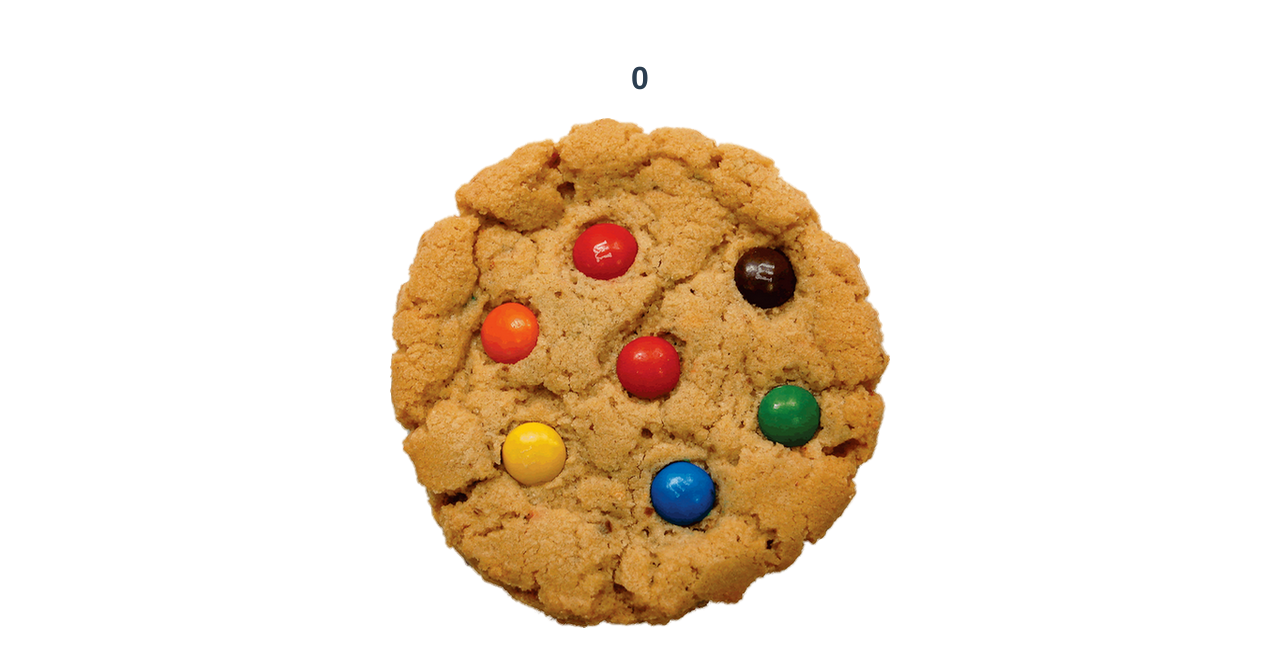
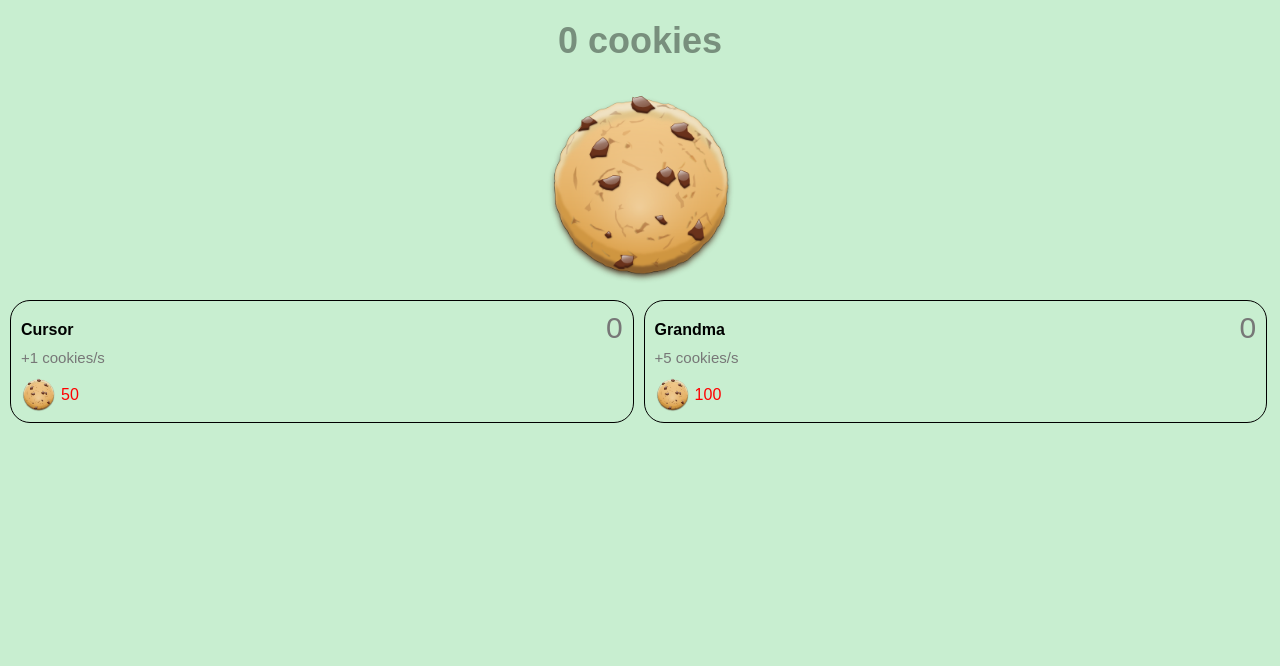
Before and after one commit to oxyden27/iim-cookieclicker-marie, a Vue app: page / in a window 1280 px wide. Shown: the top 666 px of the page. Built offline with nearby package versions, Linux system fonts and the light colour scheme.

Commit message:
Librairie + Cursor + GrandMa + localstorage

```diff
--- a/src/App.vue
+++ b/src/App.vue
@@ -1,7 +1,7 @@
 <template>
   <div id="app">
     <Cookies msg="Welcome to Your Cookie Clicker"/>
-    <Shop></Shop>
+    <Shop v-for="product in products" :product="product" :key="product.name" />
   </div>
 </template>
 
@@ -14,23 +14,62 @@
   components: {
     Cookies,
     Shop
-  }
+  },
+    computed: {
+      products: function(){
+          return this.$store ? this.$store.state.products.products : null
+      }
+    }
 };
 </script>
 
 <style lang="scss">
 
-.cookie_img{
-  width: 200px;
-  max-width: 200px;
-}
+  body{
+    margin: 0px;
+    width: 100%;
+    height: 100vh;
+    overflow-x: auto;
+    overflow-y: hidden;
+  }
 
-#app {
-  font-family: "Avenir", Helvetica, Arial, sans-serif;
-  -webkit-font-smoothing: antialiased;
-  -moz-osx-font-smoothing: grayscale;
-  text-align: center;
-  color: #2c3e50;
-  margin-top: 60px;
-}
+  #app {
+    height: 100%;
+    background: #c8eed0;
+    font-family: 'Quicksand', sans-serif;
+    overflow: hidden;
+  }
+  h1 {
+    font-size: 36px;
+    font-weight: bold;
+    line-height: 60px;
+    color: #3e606f;
+  }
+  .btn-main {
+    border: solid 3px #3e606f;
+    background: transparent;
+    color: #3e606f;
+    padding: 15px 30px;
+    font-size: 20px;
+    border-radius: 9999px;
+    transition: all .2s;
+  }
+  .btn-main:hover {
+    background: #3e606f;
+    color: white;
+    padding: 15px 30px;
+    font-size: 20px;
+    border-radius: 9999px;
+    cursor: pointer;
+  }
+  .scale-up {
+    transform: scale(1.5);
+  }
 </style>
+<style scoped>
+  footer {
+    background: #F0B67F;
+    padding: 10px 5px;
+    height: 20px;
+  }
+</style>
--- a/src/components/Cookies.vue
+++ b/src/components/Cookies.vue
@@ -1,6 +1,6 @@
 <template>
   <div class="Cookies">
-    <h1>{{ count }}</h1>
+    <h1>{{ count }} cookies</h1>
 
 
     <img ref="cookie" class="cookie" @click="increment" src="../assets/cookie.png" alt="">
@@ -31,6 +31,23 @@
 
 <!-- Add "scoped" attribute to limit CSS to this component only -->
 <style scoped lang="scss">
+
+.Cookies{
+  text-align: center;
+  margin-top: 20px;
+
+  h1{
+    color: #788f7d;
+    line-height: inherit;
+    margin-top: 0px;
+  }
+}
+
+.cookie{
+  max-width: 200px;
+
+}
+
 h3 {
   margin: 40px 0 0;
 }
--- a/src/components/Shop.vue
+++ b/src/components/Shop.vue
@@ -1,5 +1,16 @@
 <template>
-    <div class="shop">
+    <div class="product" @click="buy">
+        <div class="desc">
+            <h4>{{ product.name }}</h4>
+            <small>+{{ product.cookiePerSeconds.toLocaleString('fr-FR', { maximumFractionDigits: 2 }) }} cookies/s</small>
+            <div class="price">
+                <img class="icon" src="../assets/cookie.png" alt="">
+                <div :class="{'text-green': canBuy === true, 'text-red': canBuy === false }">{{ product.price.toLocaleString('fr-FR', { maximumFractionDigits: 2 }) }}</div>
+            </div>
+        </div>
+        <div class="count" ref="count">
+            <span>{{ product.purchased }}</span>
+        </div>
     </div>
 </template>
 
@@ -11,13 +22,21 @@
         data () {
             return{}
         },
-        props: ['products'],
+        props: ['product'],
         computed: {
-            ...mapGetters({
-                count: 'countData'
-            }),
+            canBuy: function () {
+                return this.$store.state.count >= this.product.price
+            },
+        },
+        mounted() {
+            this.$store.dispatch("farmProducts", (this.product.name));
         },
         methods : {
+            buy () {
+                if (this.canBuy) {
+                    this.$store.commit('BUY_PRODUCTS', { productId: this.product.id})
+                }
+            }
         }
     };
 </script>
@@ -25,4 +44,51 @@
 <!-- Add "scoped" attribute to limit CSS to this component only -->
 <style scoped lang="scss">
 
+    .product {
+        border: 1Px solid black;
+        margin-top: 10px;
+        margin-left: 10px;
+        border-radius: 20px;
+        width: 47%!important;
+        display: inline-flex;
+        padding: 10px;
+    }
+
+    .price {
+        padding-top: 10px;
+        display: flex;
+        align-items: center;
+        font-family: 'Quicksand', sans-serif;
+    }
+    .desc {
+        flex: 1;
+
+        h4{
+            margin-top: 10px;
+            margin-bottom: 10px;
+        }
+    }
+    .count {
+        font-size: 30px;
+        color: #777;
+    }
+    .icon {
+        width: 35px;
+        height: 35px;
+        margin-right: 5px;
+    }
+    .text-green {
+        color: green;
+        font-weight: bold;
+    }
+    .text-red {
+        color: red;
+    }
+    small {
+        color: #777;
+        font-weight: normal;
+        font-size: 15px;
+    }
+
+
 </style>
--- a/src/main.js
+++ b/src/main.js
@@ -6,5 +6,8 @@
 
 new Vue({
   store,
+    beforeCreate() {
+        this.$store.commit('initialiseStore');
+    },
   render: h => h(App)
 }).$mount("#app");
--- a/src/store.js
+++ b/src/store.js
@@ -4,7 +4,7 @@
 
 Vue.use(Vuex);
 
-export default new Vuex.Store({
+const store =  new Vuex.Store({
   state: {
     count: 0,
     products: products
@@ -12,11 +12,54 @@
   mutations: {
     "SET_COUNT": (state, newTotal) => {
       state.count = newTotal;
-    }
+    },
+    "BUY_PRODUCTS": (state, { productId }) => {
+        state.products.products = state.products.products.map(product => {
+            if (product.id === productId) {
+                product.purchased++
+                state.count -= product.price
+                product.price = 1.22 * product.price
+                if(product.name === "Cursor"){
+                    state.cursor = state.cursor +1
+                }
+                else{
+                    state.grandma = state.grandma + 1
+                }
+            }
+
+            return product
+        })
+    },
+
+      "ADD_COOKIES" : (state, {cookies}) => {
+        state.count = state.count + cookies
+      },
+
+      initialiseStore(state) {
+          // Check if the ID exists
+          if(localStorage.getItem('store')) {
+              // Replace the state object with the stored item
+              store.replaceState(
+                  Object.assign(state, JSON.parse(localStorage.getItem('store')))
+              );
+          }
+      }
   },
   actions: {
     incrementCount({ commit }, total){
       commit("SET_COUNT", total);
+    },
+    farmProducts({ commit, state}, productId){
+        const self = this;
+        this.intervalid = setInterval(function () {
+            var cookieCount = 0;
+            for(let product of state.products.products){
+                if(product.name === productId){
+                    cookieCount = ( product.cookiePerSeconds * product.purchased );
+                }
+            }
+            commit("ADD_COOKIES", {cookies: cookieCount})
+        }, 10000);
     }
   },
   getters: {
@@ -25,3 +68,11 @@
     }
   }
 });
+
+store.subscribe((mutation, state) => {
+    // Store the state object as a JSON string
+    localStorage.setItem('store', JSON.stringify(state));
+});
+
+
+export default store;
```
Also changed, not shown: src/assets/js/animate.js (added, +7 -0 lines), src/assets/js/ui.js (added, +19 -0 lines), src/assets/cookie.png.
